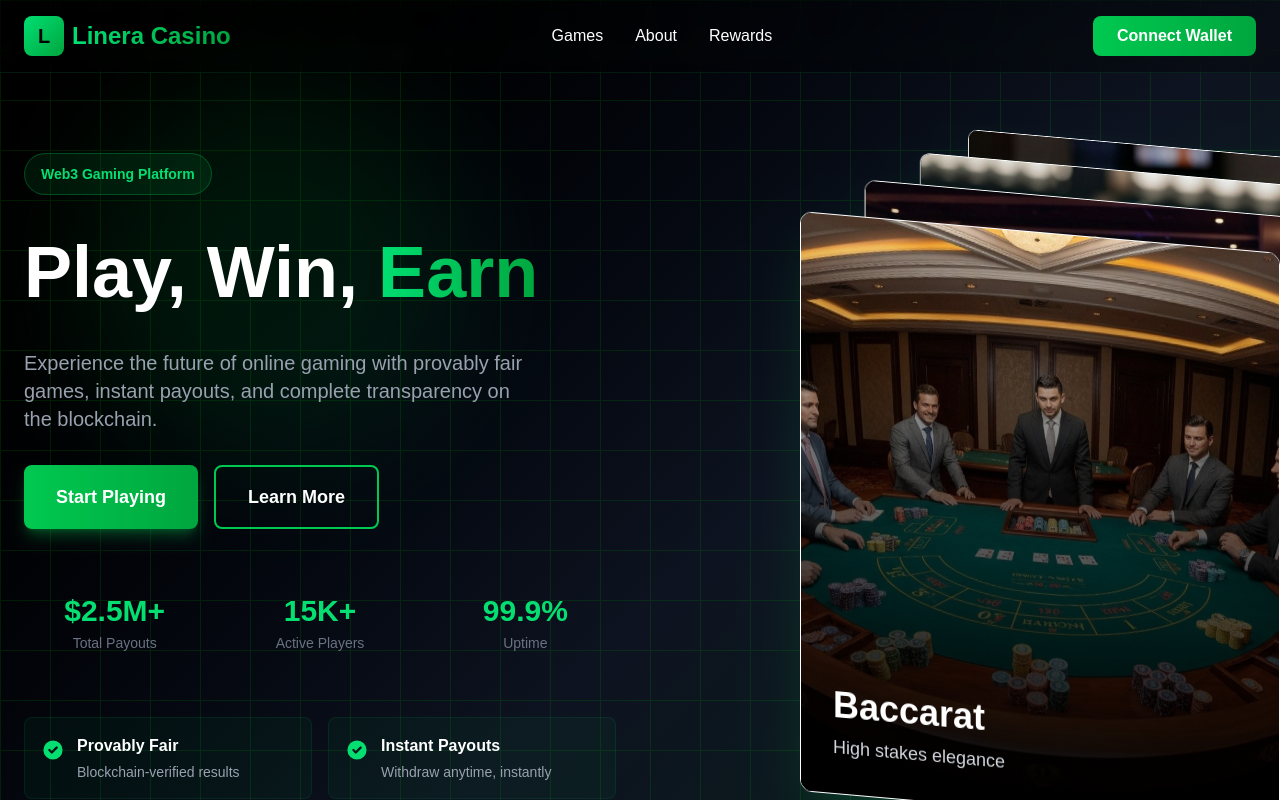
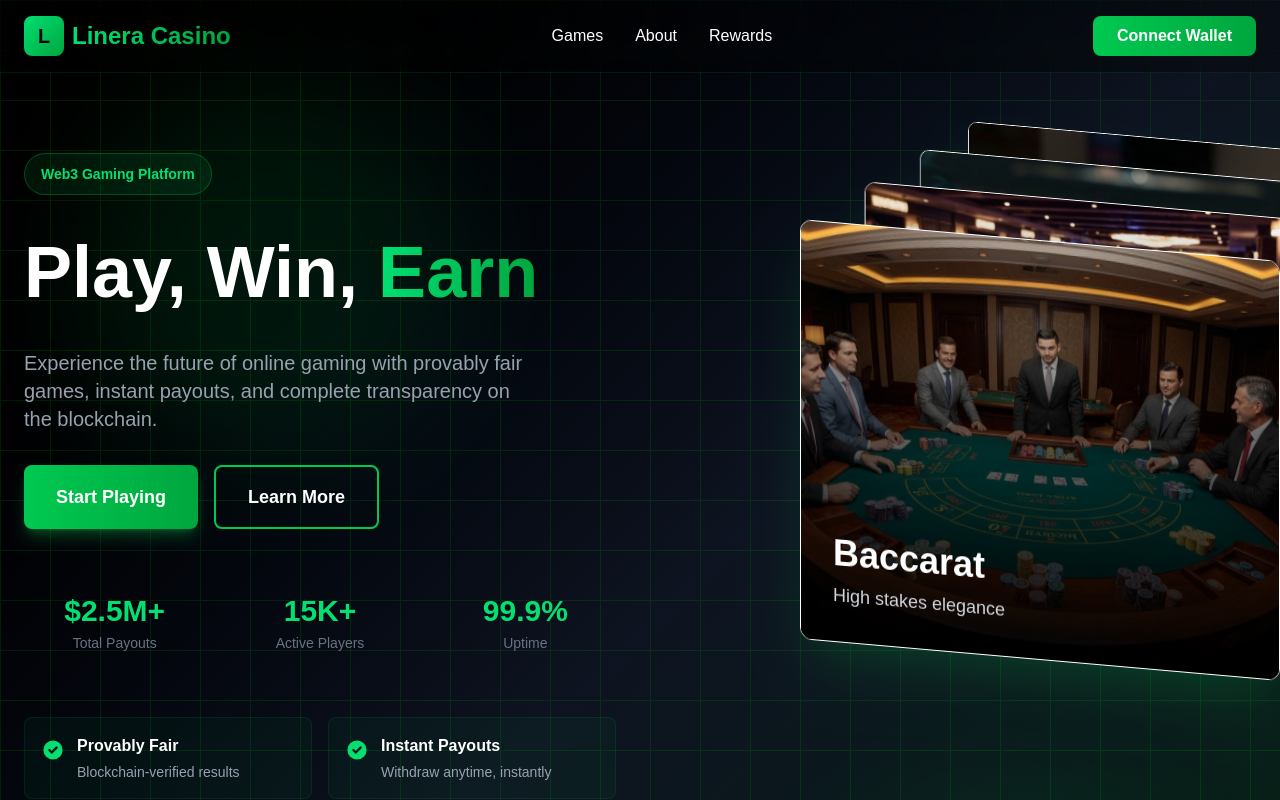
Before and after one commit to Cedctf/Linera, a Next.js app: page /landing in a window 1280 px wide. Shown: the top 800 px of the page. Built offline with nearby package versions, Linux system fonts and the light colour scheme.

Commit message:
changed card swap position

```diff
--- a/pages/landing.js
+++ b/pages/landing.js
@@ -137,10 +137,10 @@ export default function Landing() {
             </div>
 
             {/* Right Side - CardSwap Component */}
-            <div className="relative h-[700px] md:h-[800px] w-full -mt-90">
+            <div className="relative h-[700px] md:h-[800px] w-full -mt-150">
               <CardSwap
                 width={480}
-                height={580}
+                height={420}
                 cardDistance={50}
                 verticalDistance={60}
                 delay={3000}
```
